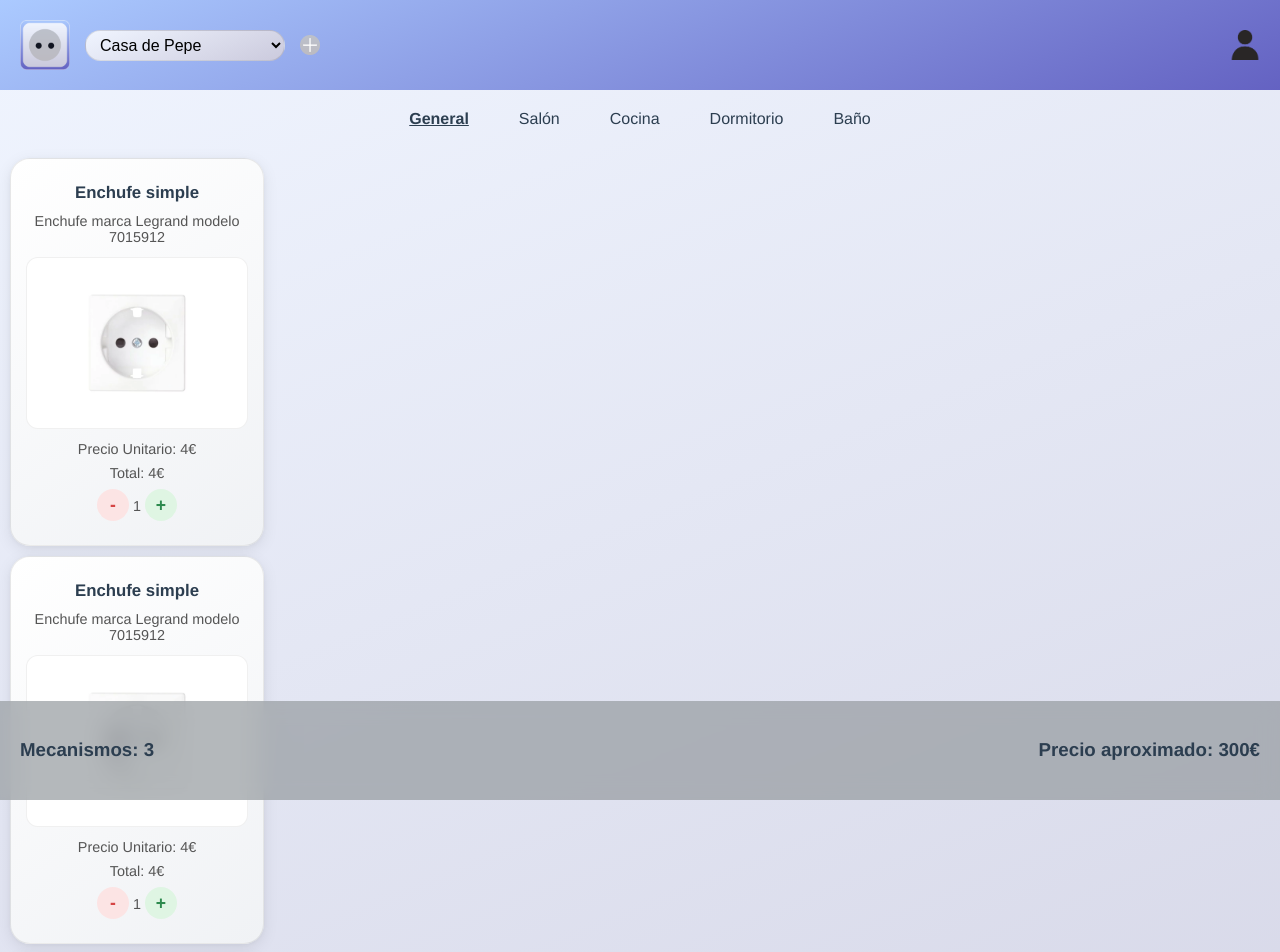
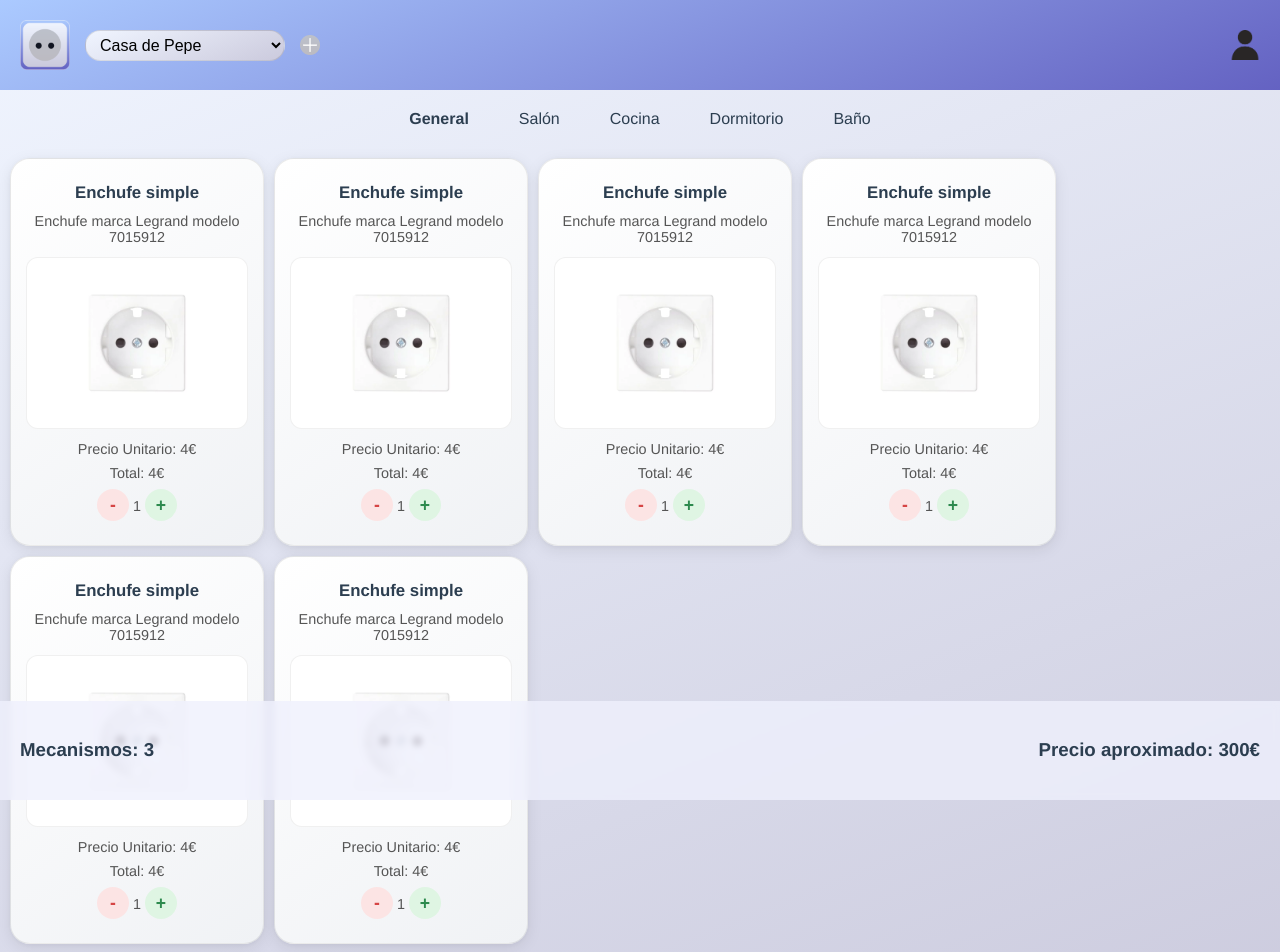
Before and after one commit to HaverXx/mecanismos-frontend, a Vue app: page /PaginaPrincipal in a window 1280 px wide. Shown: the top 952 px of the page. Built offline with nearby package versions, Linux system fonts and the light colour scheme.

Commit message:
Mejora pagina principal

```diff
--- a/src/views/PaginaPrincipal.vue
+++ b/src/views/PaginaPrincipal.vue
@@ -1,6 +1,6 @@
 <template>
     <div id="rooms">
-        <span class="roomOpt"><u><b>General</b></u></span>
+        <span class="roomOpt"><b>General</b></span>
         <span class="roomOpt">Salón</span>
         <span class="roomOpt">Cocina</span>
         <span class="roomOpt">Dormitorio</span>
@@ -40,13 +40,29 @@
             <h3>Total: 4€</h3>
             <h3><button class="minus">-</button> 1 <button class="plus">+</button></h3>
         </div>
+        <div class="mecanismo">
+            <h3>Enchufe simple</h3>
+            <h3>Enchufe marca Legrand modelo 7015912</h3>
+            <img src="../assets/enchufe.png" alt="Enchufe" width="200px"/>
+            <h3>Precio Unitario: 4€</h3>
+            <h3>Total: 4€</h3>
+            <h3><button class="minus">-</button> 1 <button class="plus">+</button></h3>
+        </div>
+        <div class="mecanismo">
+            <h3>Enchufe simple</h3>
+            <h3>Enchufe marca Legrand modelo 7015912</h3>
+            <img src="../assets/enchufe.png" alt="Enchufe" width="200px"/>
+            <h3>Precio Unitario: 4€</h3>
+            <h3>Total: 4€</h3>
+            <h3><button class="minus">-</button> 1 <button class="plus">+</button></h3>
+        </div>
+    </div>
         <br>
         <br>
         <br>
         <br>
         <br>
-    </div>
-
+        <br>
     <footer>
         <h3 id="cantidadMecanismos">Mecanismos: 3</h3>
         <h3 id="aproxFinal">Precio aproximado: 300€</h3>
@@ -84,9 +100,9 @@ footer {
     box-sizing: border-box;
     text-align: center;
     padding: 20px;
-    background-color: rgba(149, 155, 158, 0.70);
-    backdrop-filter: blur(10px);
-    -webkit-backdrop-filter: blur(10px);
+    background-color: rgba(239, 240, 253, 0.8);
+    backdrop-filter: blur(3px);
+    -webkit-backdrop-filter: blur(3px);
     display: flex;
     flex-direction: row;
     justify-content: space-between;
@@ -94,7 +110,8 @@ footer {
 }
 
 #mecanismos {
-    display: grid;
+    display: flex;
+    flex-wrap: wrap;
     gap: 10px;
     padding: 10px;
     width: 100%;
@@ -179,4 +196,26 @@ footer {
     background-color: #c3eacc;
     transform: scale(1.1);
 }
+
+.roomOpt {
+    position: relative;
+    cursor: pointer;
+    text-decoration: none;
+}
+
+.roomOpt::after {
+    content: '';
+    position: absolute;
+    bottom: -2px;
+    left: 0;
+    width: 100%;
+    height: 2px;
+    background-color: #2c3e50;
+    transform: scaleX(0);
+    transition: transform 0.3s ease;
+}
+
+.roomOpt:hover::after {
+    transform: scaleX(1);
+}
 </style>
```
